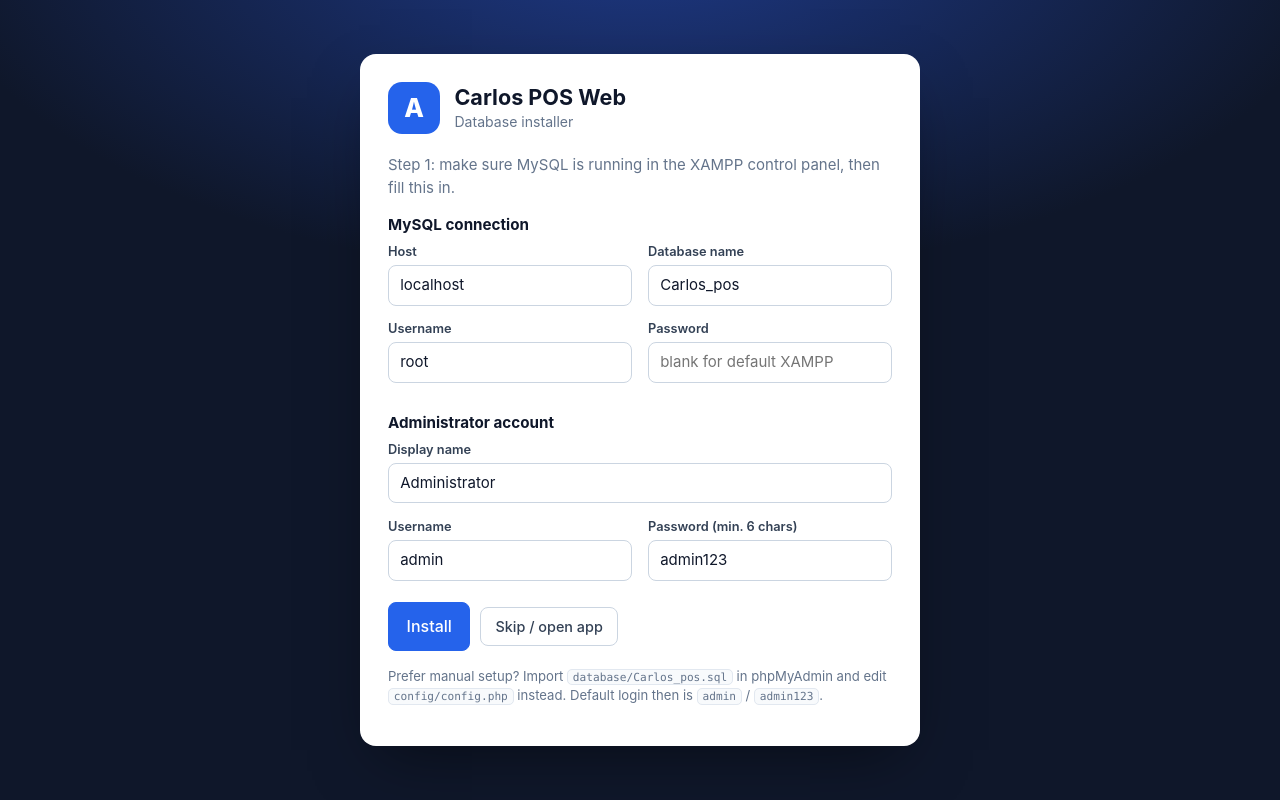
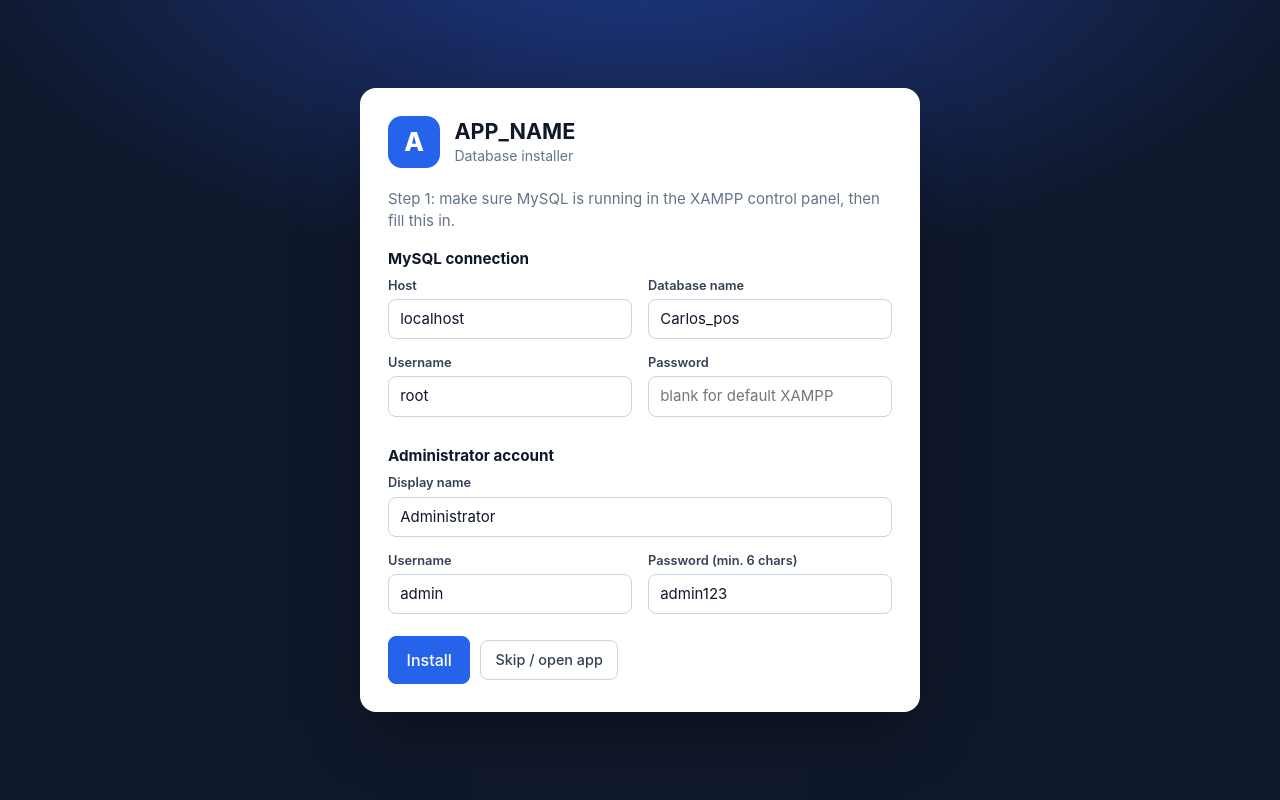
Before and after one commit to gamernoob24/Carlos-pos, a PHP site: page /Carlos-pos/install.php in a window 1280 px wide. Run offline with PHP 8.4, Linux system fonts and the light colour scheme; some libraries are stand-ins or nearby versions.

Commit message:
Add files via upload

```diff
--- a/install.php
+++ b/install.php
@@ -1,14 +1,7 @@
 <?php
 /**
- * Carlos POS Web — one-click installer
- * ------------------------------------------------------------
- * Creates the database, imports the schema, creates the admin
- * account and writes your credentials into config/config.php.
- *
- * When you are done, delete this file (or leave it — it refuses
- * to run again once storage/installed.lock exists).
+ * Carlos POS Web — One-Click Installer
  */
-
 session_name('Carlospos');
 session_start();
 
@@ -19,16 +12,13 @@ require_once __DIR__ . '/app/helpers.php';
 date_default_timezone_set(APP_TIMEZONE);
 
 $lockFile = __DIR__ . '/storage/installed.lock';
-$sqlFile  = __DIR__ . '/database/Carlos_pos.sql';
+$sqlFile = __DIR__ . '/database/Carlos_pos.sql';
 
-$step   = 'form';                 // form | done
+$step = 'form';
 $errors = [];
-$log    = [];
+$log = [];
 $alreadyInstalled = file_exists($lockFile);
 
-/* ------------------------------------------------------------------ */
-/* Handle the form                                                     */
-/* ------------------------------------------------------------------ */
 if (is_post()) {
   if (!csrf_ok()) {
     $errors[] = 'The form expired. Please reload and try again.';
@@ -51,36 +41,26 @@ if (is_post()) {
 
     if (!$errors) {
       try {
-                // 1. connect to the server (no database yet) and create it
         $pdo = new PDO(
           'mysql:host=' . $host . ';charset=' . DB_CHARSET,
           $user,
           $pass,
           [PDO::ATTR_ERRMODE => PDO::ERRMODE_EXCEPTION]
         );
+
         $pdo->exec('CREATE DATABASE IF NOT EXISTS `' . str_replace('`', '``', $name) . '`
                             DEFAULT CHARACTER SET utf8mb4 COLLATE utf8mb4_unicode_ci');
         $log[] = 'Database <code>' . e($name) . '</code> is ready.';
         $pdo->exec('USE `' . str_replace('`', '``', $name) . '`');
 
-                // 2. import the schema + starter data
         if (!file_exists($sqlFile)) {
           throw new RuntimeException('database/Carlos_pos.sql was not found.');
         }
+
         $sql = file_get_contents($sqlFile);
-                $sql = preg_replace('/^\s*--.*$/m', '', $sql);
-                $sql = preg_replace('/\/\*.*?\*\//s', '', $sql);
+        $pdo->exec($sql);
+        $log[] = 'Imported schema and starter data.';
 
-                $statements = array_filter(array_map('trim', explode(";\n", $sql)));
-                $count = 0;
-                foreach ($statements as $statement) {
-                    if ($statement === '') continue;
-                    $pdo->exec($statement);
-                    $count++;
-                }
-                $log[] = 'Imported schema and starter data (' . $count . ' statements).';
-
-                // 3. create / update the administrator
         $hash = password_hash($adminPass, PASSWORD_DEFAULT);
         $pdo->prepare(
           'INSERT INTO users (name, username, password_hash, role, active)
@@ -90,14 +70,12 @@ if (is_post()) {
         )->execute([$adminName, $adminUser, $hash]);
         $log[] = 'Administrator account <strong>' . e($adminUser) . '</strong> created.';
 
-                // keep the demo cashier around on a fresh install
         $cashierHash = '$2y$10$tq74V4u4xKuBm0PO8m.aFe70Ew3QksXcowwzu88e8d3AsJXGN7mzy';
         $pdo->prepare(
           'INSERT IGNORE INTO users (id, name, username, password_hash, role, active)
                           VALUES (2, ?, ?, ?, "cashier", 1)'
         )->execute(['Cashier One', 'cashier', $cashierHash]);
 
-                // 4. write credentials into config/config.php
         $cfgPath = __DIR__ . '/config/config.php';
         if (is_writable($cfgPath)) {
           $cfg = file_get_contents($cfgPath);
@@ -113,15 +91,13 @@ if (is_post()) {
           file_put_contents($cfgPath, $cfg);
           $log[] = 'Saved database credentials to <code>config/config.php</code>.';
         } else {
-                    $log[] = '<strong>config/config.php is not writable</strong> — edit it by hand with the settings below.';
+          $log[] = '<strong>config/config.php is not writable</strong> — edit it by hand with your settings.';
         }
 
-                // 5. lock the installer
         if (!is_dir(__DIR__ . '/storage')) {
           @mkdir(__DIR__ . '/storage', 0775, true);
         }
         @file_put_contents($lockFile, date('c') . PHP_EOL);
-
         $step = 'done';
       } catch (Throwable $e) {
         $errors[] = 'Database error: ' . $e->getMessage();
@@ -131,7 +107,6 @@ if (is_post()) {
 }
 
 if ($alreadyInstalled && $step !== 'done' && !is_post()) {
-    // Show a "nothing to do" screen unless the user explicitly asked to reinstall
   $step = 'installed';
 }
 
@@ -140,12 +115,14 @@ $dbError = get('error') === 'db';
 ?>
 <!DOCTYPE html>
 <html lang="en">
+
 <head>
   <meta charset="utf-8">
   <meta name="viewport" content="width=device-width, initial-scale=1">
-<title>Install · <?= e(APP_NAME) ?></title>
+  <title>Install — <?= e(APP_NAME) ?></title>
   <link rel="stylesheet" href="<?= e(asset('css/app.css')) ?>">
 </head>
+
 <body>
   <div class="auth-wrap">
     <div class="auth-card" style="width:min(560px,100%)">
@@ -156,15 +133,13 @@ $dbError = get('error') === 'db';
           <p>Database installer</p>
         </div>
       </div>
-
       <?php if ($dbError): ?>
-      <div class="alert alert-danger"><span>The app could not reach the database. Update the settings below and re-run the installer.</span></div>
+        <div class="alert alert-danger"><span>The app could not reach the database. Update the settings below and re-run
+            the installer.</span></div>
       <?php endif; ?>
-
       <?php foreach ($errors as $error): ?>
         <div class="alert alert-danger"><span><?= $error ?></span></div>
       <?php endforeach; ?>
-
       <?php if ($step === 'done'): ?>
         <div class="alert alert-success"><span>Installation finished.</span></div>
         <ul class="kv" style="list-style:none;padding:0;margin:0 0 1rem">
@@ -173,14 +148,15 @@ $dbError = get('error') === 'db';
           <?php endforeach; ?>
         </ul>
         <div class="alert alert-warning" style="text-align:left">
-        <span>The starter data also includes two demo logins: <code>admin</code> / <code>admin123</code> and
-        <code>cashier</code> / <code>cashier123</code>. Delete them under <em>Settings → Users</em> before going live.</span>
+          <span>The starter data includes two demo logins: <code>admin</code> / <code>admin123</code> and
+            <code>cashier</code> / <code>cashier123</code>. Delete them under <em>Settings → Users</em> before going
+            live.</span>
         </div>
         <p class="muted small">For safety you can now delete <code>install.php</code> from the folder.</p>
         <a class="btn btn-primary btn-block btn-lg" href="<?= e(base_url('index.php?page=login')) ?>">Go to sign in</a>
-
       <?php elseif ($step === 'installed'): ?>
-      <div class="alert alert-warning"><span>This copy is already installed (storage/installed.lock exists).</span></div>
+        <div class="alert alert-warning"><span>This copy is already installed (storage/installed.lock exists).</span>
+        </div>
         <ul class="kv" style="list-style:none;padding:0;margin:0 0 1rem">
           <li><span>Database</span><strong><?= e(DB_NAME) ?> @ <?= e(DB_HOST) ?></strong></li>
           <li><span>User</span><strong><?= e(DB_USER) ?></strong></li>
@@ -189,17 +165,10 @@ $dbError = get('error') === 'db';
           <a class="btn btn-primary" href="<?= e(base_url('index.php?page=login')) ?>">Go to sign in</a>
           <a class="btn btn-ghost" href="<?= e(base_url('index.php')) ?>">Open the POS</a>
         </div>
-      <details style="margin-top:1rem">
-        <summary class="muted small">Re-run the installer anyway</summary>
-        <p class="muted small">Delete <code>storage/installed.lock</code> and reload this page. Re-running only re-creates missing
-        tables and resets the administrator password — existing products and sales are preserved.</p>
-      </details>
-
       <?php else: ?>
         <p class="muted">Step 1: make sure MySQL is running in the XAMPP control panel, then fill this in.</p>
         <form method="post" class="form" autocomplete="off">
           <?= csrf_field() ?>
-
           <h4 style="margin-top:1rem">MySQL connection</h4>
           <div class="form-grid">
             <label class="field"><span>Host</span>
@@ -212,34 +181,32 @@ $dbError = get('error') === 'db';
               <input class="input" type="text" name="db_user" value="<?= e(post('db_user', DB_USER)) ?>" required>
             </label>
             <label class="field"><span>Password</span>
-            <input class="input" type="text" name="db_pass" value="<?= e(post('db_pass', DB_PASS)) ?>" placeholder="blank for default XAMPP">
+              <input class="input" type="text" name="db_pass" value="<?= e(post('db_pass', DB_PASS)) ?>"
+                placeholder="blank for default XAMPP">
             </label>
           </div>
-
           <h4 style="margin-top:1rem">Administrator account</h4>
           <div class="form-grid">
             <label class="field span-2"><span>Display name</span>
-            <input class="input" type="text" name="admin_name" value="<?= e(post('admin_name', 'Administrator')) ?>" required>
+              <input class="input" type="text" name="admin_name" value="<?= e(post('admin_name', 'Administrator')) ?>"
+                required>
             </label>
             <label class="field"><span>Username</span>
               <input class="input" type="text" name="admin_user" value="<?= e(post('admin_user', 'admin')) ?>" required>
             </label>
             <label class="field"><span>Password (min. 6 chars)</span>
-            <input class="input" type="text" name="admin_pass" value="<?= e(post('admin_pass', 'admin123')) ?>" required>
+              <input class="input" type="text" name="admin_pass" value="<?= e(post('admin_pass', 'admin123')) ?>"
+                required>
             </label>
           </div>
-
           <div class="form-actions">
             <button class="btn btn-primary btn-lg" type="submit">Install</button>
             <a class="btn btn-ghost" href="<?= e(base_url('index.php')) ?>">Skip / open app</a>
           </div>
         </form>
-      <p class="muted small" style="margin-top:1rem">
-        Prefer manual setup? Import <code>database/Carlos_pos.sql</code> in phpMyAdmin and edit
-        <code>config/config.php</code> instead. Default login then is <code>admin</code> / <code>admin123</code>.
-      </p>
       <?php endif; ?>
     </div>
   </div>
 </body>
+
 </html>
```
Also changed, not shown: api.php (+87 -99 lines), index.php (+24 -30 lines), pos.php (+17 -7 lines). Lines whose indentation alone changed are shown as unchanged.
